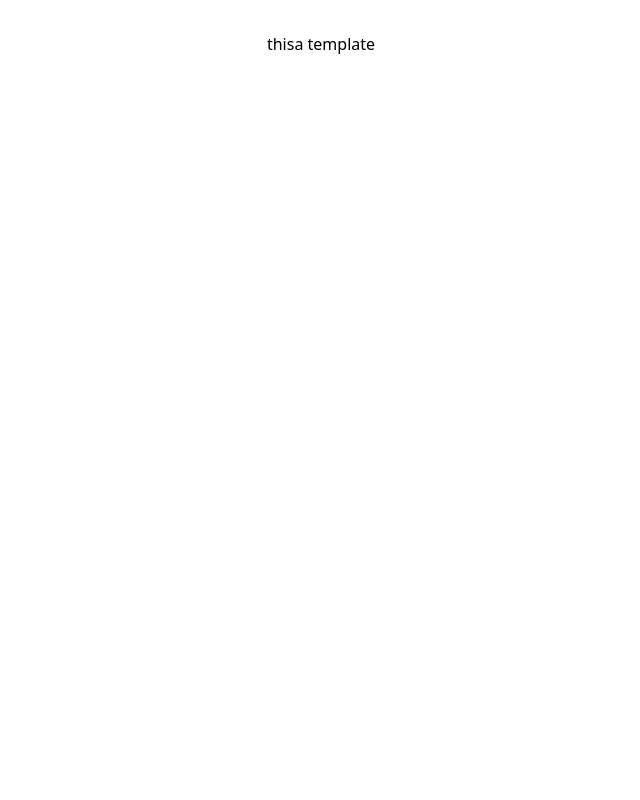
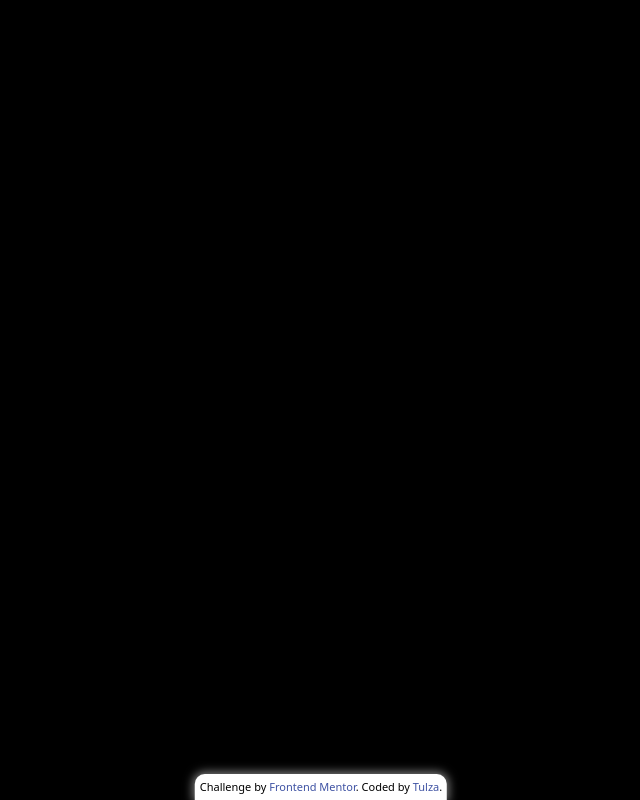
Before and after one commit to tulza/tip-calculator-app-main, a React (Vite) app: page / in a window 1280 px wide. Shown: the whole page, without its empty margins (319-959 px from the left). Built offline with nearby package versions, Linux system fonts and the light colour scheme.

Commit message:
Init new tip app

```diff
--- a/index.html
+++ b/index.html
@@ -2,7 +2,6 @@
 <html lang="en">
   <head>
     <meta charset="UTF-8" />
-    <link rel="icon" type="image/svg+xml" href="/vite.svg" />
     <meta name="viewport" content="width=device-width, initial-scale=1.0" />
     <title>tip calculator app</title>
   </head>
--- a/src/App.jsx
+++ b/src/App.jsx
@@ -1,14 +1,18 @@
-import { useState } from "react";
+import React from "react";
 import "./style/styles.css";
+import Attribution from "./Components/Attribution";
 
-function App() {
+const App = () => {
   return (
     <>
       <div className="flex justify-center align-middle">
         <h1> thisa template</h1>
       </div>
+
+      {/* ignore - for frontend mentor */}
+      <Attribution />
     </>
   );
-}
+};
 
 export default App;
--- /dev/null
+++ b/src/Components/Attribution.jsx
@@ -0,0 +1,15 @@
+import React from "react";
+
+const Attribution = () => {
+  return (
+    <div className="attribution">
+      Challenge by{" "}
+      <a href="https://www.frontendmentor.io?ref=challenge" target="_blank">
+        Frontend Mentor
+      </a>
+      . Coded by <a href="#">Tulza</a>.
+    </div>
+  );
+};
+
+export default Attribution;
--- a/src/style/styles.css
+++ b/src/style/styles.css
@@ -2,45 +2,26 @@
 @tailwind components;
 @tailwind utilities;
 
-#root {
-  max-width: 1280px;
-  margin: 0 auto;
-  padding: 2rem;
-  text-align: center;
+body {
+  @apply bg-black;
 }
 
-.logo {
-  height: 6em;
-  padding: 1.5em;
-  will-change: filter;
-  transition: filter 300ms;
+/* ignore */
+.attribution {
+  /* bottom center */
+  position: fixed;
+  left: 50%;
+  bottom: 0;
+  transform: translate(-50%, 0);
+
+  padding: 5px;
+  border-radius: 10px 10px 0 0;
+  font-size: 11px;
+  text-align: center;
+  box-shadow: 0 0 10px 2px gray;
+  background-color: white;
 }
-.logo:hover {
-  filter: drop-shadow(0 0 2em #646cffaa);
+.attribution a {
+  font-size: 11px;
+  color: hsl(228, 45%, 44%);
 }
-.logo.react:hover {
-  filter: drop-shadow(0 0 2em #61dafbaa);
-}
-
-@keyframes logo-spin {
-  from {
-    transform: rotate(0deg);
-  }
-  to {
-    transform: rotate(360deg);
-  }
-}
-
-@media (prefers-reduced-motion: no-preference) {
-  a:nth-of-type(2) .logo {
-    animation: logo-spin infinite 20s linear;
-  }
-}
-
-.card {
-  padding: 2em;
-}
-
-.read-the-docs {
-  color: #888;
-}
--- a/tailwind.config.js
+++ b/tailwind.config.js
@@ -4,6 +4,18 @@ export default {
 
   theme: {
     extend: {},
+    color: {
+      background: "hsl(185, 41%, 84%)",
+      "Input-field": "hsl(189, 41%, 97%)",
+      "base-calc-bg": "hsl(0, 0%, 100%)",
+
+      "summary-box": "hsl(183, 100%, 15%)",
+      "tip-button": "hsl(183, 100%, 15%)",
+      "reset-button": "hsl(172, 67%, 45%)",
+      "Dark-grayish-cyan": "hsl(186, 14%, 43%)",
+      "Grayish-cyan": "hsl(184, 14%, 56%)",
+      white: "hsl(0, 0%, 100%)",
+    },
   },
   plugins: [],
 };
```
Also changed, not shown: src/Components/Calculator.jsx (added).
